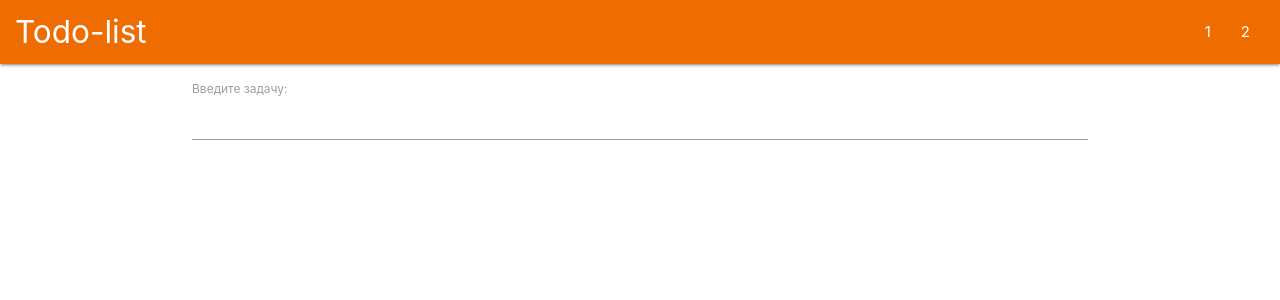
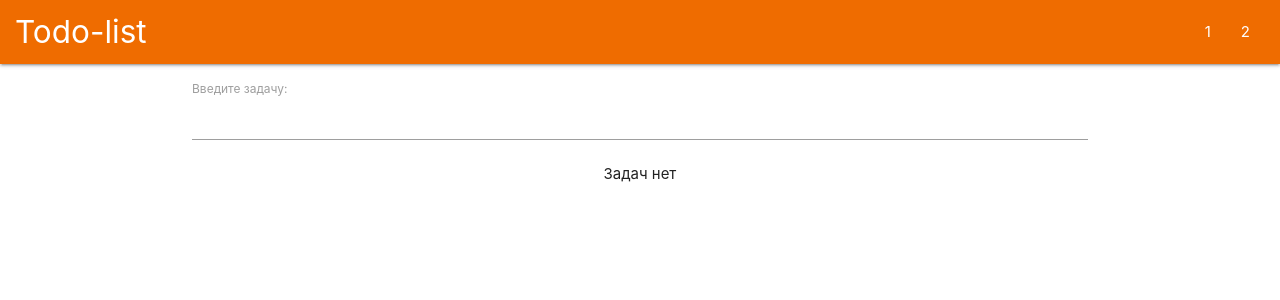
Before and after one commit to Cempten/Project, a React (Create React App) app: page / in a window 1280 px wide. Shown: the top 300 px of the page. Built offline with nearby package versions, Linux system fonts and the light colour scheme.

Commit message:
Update TodoList

```diff
--- a/src/components/TodoList.tsx
+++ b/src/components/TodoList.tsx
@@ -6,6 +6,10 @@ interface TodoListProps {
 }
 
 export const TodoList: React.FC<TodoListProps> = (props) => {
+    if (props.todos.length === 0) {
+        return <div className="center">Задач нет</div>
+    }
+
     return (
         <ul>
             {props.todos.map(todo => {
```
Also changed, not shown: 1 other file (tests, documents, lock files or other folders).
